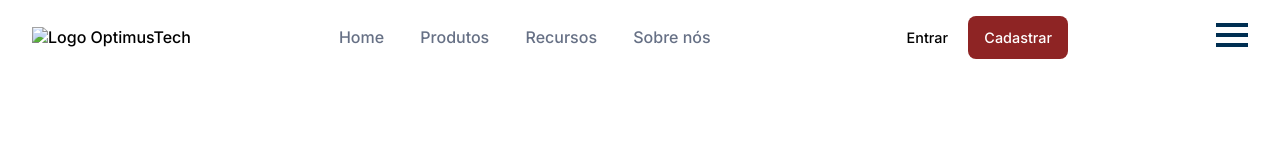
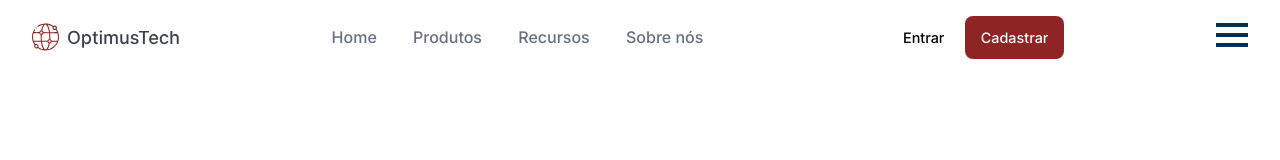
Before and after one commit to nataliabo1995/7daysofcode-html-css, a plain HTML site: page index.html in a window 1280 px wide. Shown: the top 160 px of the page. Drawn offline with Linux system fonts and the light colour scheme.

Commit message:
arrumando logo

```diff
--- a/index.html
+++ b/index.html
@@ -12,7 +12,7 @@
 </head>
 <body>
     <nav>
-        <img src="assets/_Button base.svg" alt="Logo OptimusTech">
+        <img src="./assets/logo.svg" alt="Logo OptimusTech">
         <div class="links">
             <a href="#">Home</a>
             <a href="#">Produtos</a>
```
